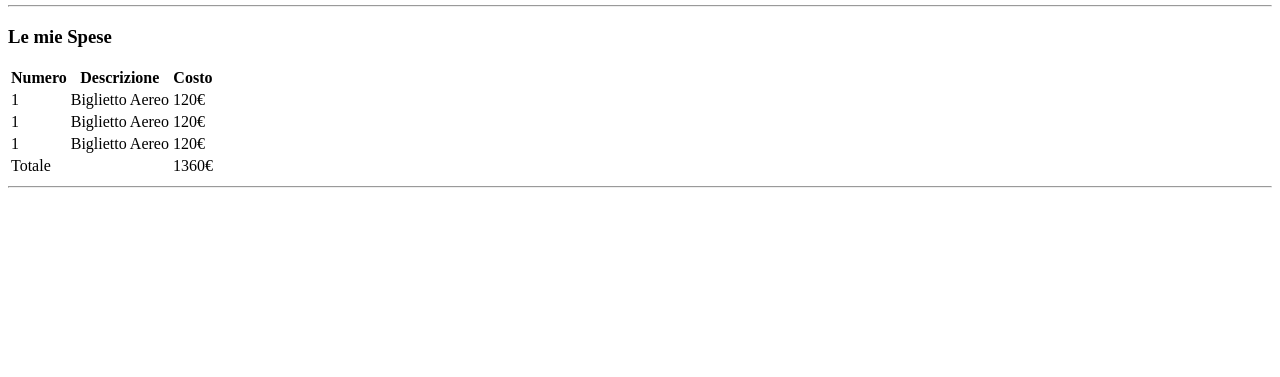
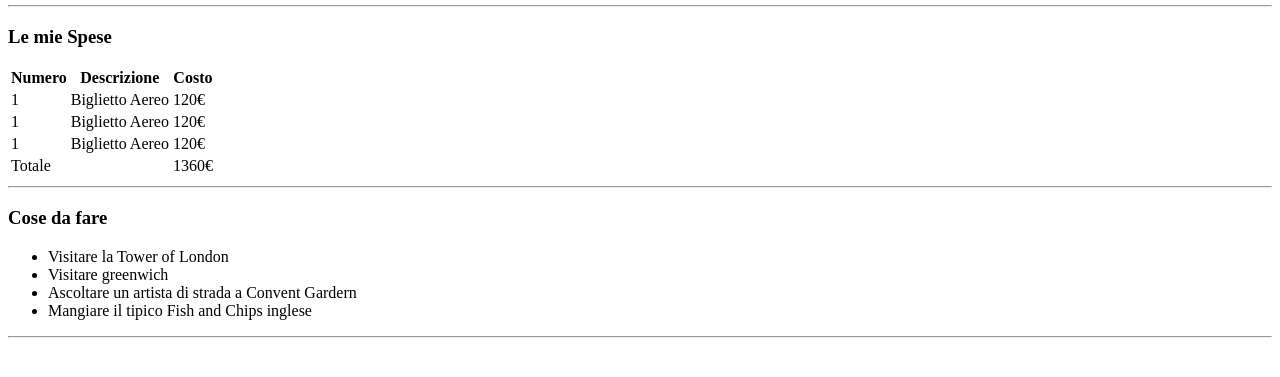
Before and after one commit to aleballabio/html-london-trip, a plain HTML site: page index.html in a window 1280 px wide. Shown: the part 101-478 px from the top of the page. Drawn offline with Linux system fonts and the light colour scheme.

Commit message:
Aggiunti luoghi da visitare nella seconda sezione

```diff
--- a/index.html
+++ b/index.html
@@ -20,6 +20,8 @@
     <!-- Mie spese, Cose da fare e info utili sul viaggio -->
     <main>
         <section>
+
+            <!-- Spese del viaggio -->
             <h3>Le mie Spese</h3>
             <table>
                 <thead>
@@ -61,7 +63,15 @@
         </section>
 
         <section>
-
+            <!-- Lista di cose da fare -->
+            <h3>Cose da fare</h3>
+            <ul>
+                <li>Visitare la Tower of London</li>
+                <li>Visitare greenwich</li>
+                <li>Ascoltare un artista di strada a Convent Gardern</li>
+                <li>Mangiare il tipico Fish and Chips inglese</li>
+            </ul>
+            <hr>
         </section>
 
         <section>
```
